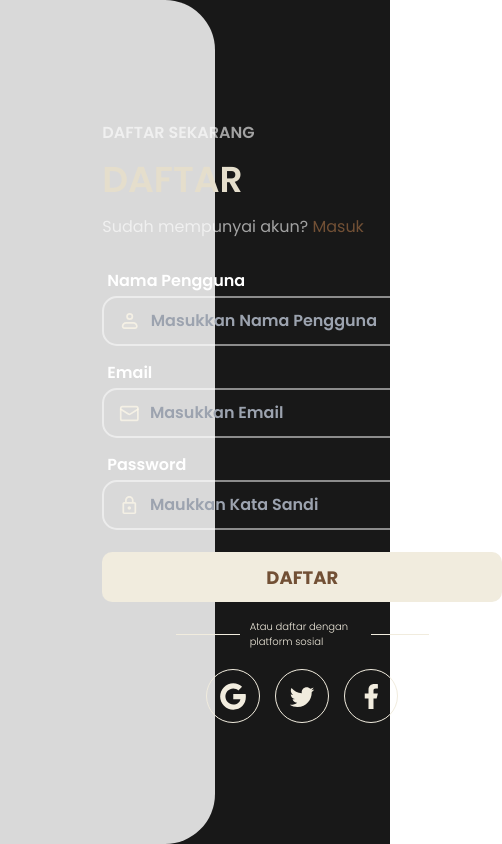
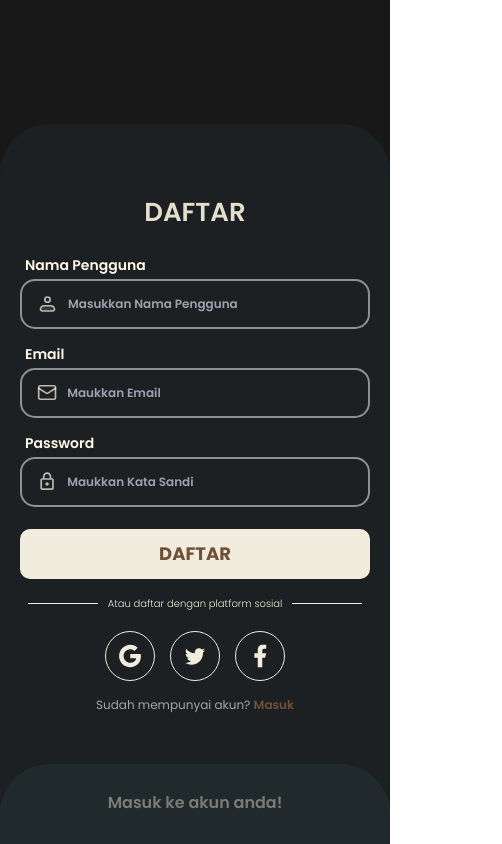
Before and after one commit to Fawwazalf/nusaculture, a Next.js app: page /register in a window 390 px wide. Shown: the whole page, 502 px wide, since content can reach past the window. Built offline with nearby package versions, Linux system fonts and the light colour scheme.

Commit message:
responsive login & register

```diff
--- a/src/app/login/page.jsx
+++ b/src/app/login/page.jsx
@@ -2,60 +2,69 @@ import Link from "next/link"
 
 const page = () => {
   return (
-    <div className="bg-[#181818] h-screen w-screen flex">
-        <div className="flex flex-col justify-center items-center w-[45%]">
-          <div className="w-[400px] mb-[30px]">
-            <p className="text-white/60 font-semibold">MULAI PERJALANAN ANDA</p>
-            <p className="font-semibold text-[36px] my-[8px] text-[#E5DECC]">MASUK</p>
-            <p className="text-white/60">Belum mempunyai akun? <Link href="/register" className="hover:text-[#c08d63] text-[#725035]">Daftar</Link></p>
+    <div className="bg-[#181818] h-screen w-screen relative flex flex-col justify-end lg:flex-row">
+        <div className="flex flex-col justify-center items-center absolute bg-[#20292C] lg:bg-transparent lg:relative w-full h-[640px] lg:h-screen lg:w-[45%] rounded-t-[50px] lg:rounded-none">
+          <div className="w-[400px] mb-[15px] lg:mb-[30px]">
+            <p className="text-white/60 font-semibold hidden lg:block">MASUK SEKARANG</p>
+            <p className="font-semibold text-[26px] md:text-[36px] my-[8px] text-[#E5DECC] text-center lg:text-start">MASUK</p>
+            <p className="text-white/60 hidden lg:block">Belum mempunyai akun? <Link href="/register" className="hover:text-[#c08d63] text-[#725035] font-semibold">Daftar</Link></p>
           </div>
-            <form className="flex flex-col w-[400px]">
-                <label for="name" className="text-white ml-[5px] mb-[3px] font-semibold">Nama Pengguna</label>
+            <form className="flex flex-col w-[350px] md:w-[400px]">
+                <label for="name" className="text-[#FFF9E9] text-[14px] md:text-[16px] ml-[5px] mb-[3px] font-semibold">Nama Pengguna</label>
                 <div className="flex w-full h-[50px] items-center border-2 border-white/50 rounded-[15px]">
                   <svg xmlns="http://www.w3.org/2000/svg" width="25" height="26" viewBox="0 0 25 26" fill="none" className="ml-[15px]">
                     <path opacity="0.16" d="M4.16667 19.2499C4.16667 18.1448 4.60566 17.085 5.38706 16.3036C6.16846 15.5222 7.22827 15.0833 8.33334 15.0833H16.6667C17.7717 15.0833 18.8315 15.5222 19.6129 16.3036C20.3944 17.085 20.8333 18.1448 20.8333 19.2499C20.8333 19.8025 20.6138 20.3324 20.2231 20.7231C19.8324 21.1138 19.3025 21.3333 18.75 21.3333H6.25001C5.69747 21.3333 5.16757 21.1138 4.77687 20.7231C4.38617 20.3324 4.16667 19.8025 4.16667 19.2499Z" fill="#FFF9E9" fill-opacity="0.7"/>
                     <path d="M4.16667 19.2499C4.16667 18.1448 4.60566 17.085 5.38706 16.3036C6.16846 15.5222 7.22827 15.0833 8.33334 15.0833H16.6667C17.7717 15.0833 18.8315 15.5222 19.6129 16.3036C20.3944 17.085 20.8333 18.1448 20.8333 19.2499C20.8333 19.8025 20.6138 20.3324 20.2231 20.7231C19.8324 21.1138 19.3025 21.3333 18.75 21.3333H6.25001C5.69747 21.3333 5.16757 21.1138 4.77687 20.7231C4.38617 20.3324 4.16667 19.8025 4.16667 19.2499Z" stroke="#FFF9E9" stroke-opacity="0.7" stroke-width="2" stroke-linejoin="round"/>
                     <path d="M12.5 10.9166C14.2259 10.9166 15.625 9.51752 15.625 7.79163C15.625 6.06574 14.2259 4.66663 12.5 4.66663C10.7741 4.66663 9.375 6.06574 9.375 7.79163C9.375 9.51752 10.7741 10.9166 12.5 10.9166Z" stroke="#FFF9E9" stroke-opacity="0.7" stroke-width="2"/>
                   </svg>
-                  <input type="text" id="name" name="name" placeholder="Masukkan Nama Pengguna" className="bg-transparent w-full mx-[10px] focus:outline-none focus:text-white font-semibold " required/>
+                  <input type="text" id="name" name="name" placeholder="Masukkan Nama Pengguna" className="bg-transparent w-full mx-[10px] focus:outline-none focus:text-white text-[12px] md:text-[14px] font-semibold " required/>
                 </div>
 
-                <label for="password" className="text-white ml-[5px] mb-[3px] mt-[15px] font-semibold">Password</label>
+                <label for="password" className="text-[#FFF9E9] text-[14px] md:text-[16px] ml-[5px] mb-[3px] mt-[15px] font-semibold">Password</label>
                 <div className="flex w-full h-[50px] items-center border-2 border-white/50 rounded-[15px]">
                   <svg xmlns="http://www.w3.org/2000/svg" width="24" height="25" viewBox="0 0 24 25" fill="none" className="ml-[15px]">
                     <path d="M12 17.5C11.4696 17.5 10.9609 17.2893 10.5858 16.9142C10.2107 16.5391 10 16.0304 10 15.5C10 14.39 10.89 13.5 12 13.5C12.5304 13.5 13.0391 13.7107 13.4142 14.0858C13.7893 14.4609 14 14.9696 14 15.5C14 16.0304 13.7893 16.5391 13.4142 16.9142C13.0391 17.2893 12.5304 17.5 12 17.5ZM18 20.5V10.5H6V20.5H18ZM18 8.5C18.5304 8.5 19.0391 8.71071 19.4142 9.08579C19.7893 9.46086 20 9.96957 20 10.5V20.5C20 21.0304 19.7893 21.5391 19.4142 21.9142C19.0391 22.2893 18.5304 22.5 18 22.5H6C5.46957 22.5 4.96086 22.2893 4.58579 21.9142C4.21071 21.5391 4 21.0304 4 20.5V10.5C4 9.39 4.89 8.5 6 8.5H7V6.5C7 5.17392 7.52678 3.90215 8.46447 2.96447C9.40215 2.02678 10.6739 1.5 12 1.5C12.6566 1.5 13.3068 1.62933 13.9134 1.8806C14.52 2.13188 15.0712 2.50017 15.5355 2.96447C15.9998 3.42876 16.3681 3.97995 16.6194 4.58658C16.8707 5.19321 17 5.84339 17 6.5V8.5H18ZM12 3.5C11.2043 3.5 10.4413 3.81607 9.87868 4.37868C9.31607 4.94129 9 5.70435 9 6.5V8.5H15V6.5C15 5.70435 14.6839 4.94129 14.1213 4.37868C13.5587 3.81607 12.7956 3.5 12 3.5Z" fill="#FFF9E9" fill-opacity="0.7"/>
                   </svg>
-                  <input type="password" id="password" name="password" placeholder="Maukkan Kata Sandi" className="bg-transparent w-full mx-[10px] focus:outline-none focus:text-white font-semibold " required/>
+                  <input type="password" id="password" name="password" placeholder="Maukkan Kata Sandi" className="bg-transparent w-full mx-[10px] focus:outline-none focus:text-white text-[12px] md:text-[14px] font-semibold " required/>
                 </div>
 
-                <button type="submit" className="w-full bg-[#F1ECDE] rounded-[10px] h-[50px] text-[18px] font-bold text-[#725035] mt-[22px]">DAFTAR</button>
+                <button type="submit" className="w-full bg-[#F1ECDE] rounded-[10px] h-[50px] text-[18px] font-bold text-[#725035] mt-[22px]">MASUK</button>
             </form>
 
             <div className="flex items-center mt-[17px]">
-              <div className="w-[100px] h-[1px] bg-[#F1ECDE]"></div>
-              <p className="text-[#F1ECDE] font-light text-[10px] mx-[10px]">Atau daftar dengan platform sosial</p>
-              <div className="w-[90px] h-[1px] bg-[#F1ECDE]"></div>
+              <div className="w-[70px] md:w-[100px] h-[1px] bg-[#F1ECDE]"></div>
+              <p className="text-[#F1ECDE] font-light text-[10px] mx-[10px]">Atau masuk dengan platform sosial</p>
+              <div className="w-[70px] md:w-[90px] h-[1px] bg-[#F1ECDE]"></div>
             </div>
 
             <div className="flex mt-[20px]">
-              <div className="w-[54px] h-[54px] flex justify-center items-center border-[1px] border-[#F1ECDE] rounded-full cursor-pointer">
-                <svg xmlns="http://www.w3.org/2000/svg" width="32" height="33" viewBox="0 0 32 33" fill="none">
+              <div className="w-[50px] h-[50px] md:w-[54px] md:h-[54px] flex justify-center items-center border-[1px] border-[#F1ECDE] rounded-full cursor-pointer">
+                <div className="w-[28px] h-[28px] md:w-[32px] md:h-[32px]">
+                  <svg xmlns="http://www.w3.org/2000/svg" width="100%" height="100%" viewBox="0 0 32 33" fill="none">
                     <path d="M28.608 14.0386C28.772 14.9173 28.8613 15.836 28.8613 16.7946C28.8613 24.2933 23.8427 29.6253 16.2627 29.6253C14.5389 29.6258 12.8319 29.2867 11.2392 28.6273C9.64652 27.9678 8.19938 27.0011 6.98048 25.7821C5.76157 24.5632 4.79479 23.1161 4.13537 21.5234C3.47594 19.9308 3.1368 18.2238 3.13733 16.5C3.1368 14.7762 3.47594 13.0692 4.13537 11.4765C4.79479 9.88382 5.76157 8.43669 6.98048 7.21778C8.19938 5.99888 9.64652 5.03209 11.2392 4.37267C12.8319 3.71325 14.5389 3.37411 16.2627 3.37463C19.8067 3.37463 22.768 4.67863 25.04 6.79597L21.34 10.496V10.4866C19.9627 9.17463 18.2147 8.5013 16.2627 8.5013C11.932 8.5013 8.412 12.16 8.412 16.492C8.412 20.8226 11.932 24.4906 16.2627 24.4906C20.192 24.4906 22.8667 22.2426 23.416 19.1573H16.2627V14.0386H28.6093H28.608Z" fill="#F1ECDE"/>
                   </svg>
                 </div>
-              <div className="w-[54px] h-[54px] flex justify-center items-center border-[1px] border-[#F1ECDE] rounded-full mx-[15px] cursor-pointer">
-                <svg xmlns="http://www.w3.org/2000/svg" width="28" height="29" viewBox="0 0 28 29" fill="none">
+              </div>
+              <div className="w-[50px] h-[50px] md:w-[54px] md:h-[54px] flex justify-center items-center border-[1px] border-[#F1ECDE] rounded-full mx-[15px] cursor-pointer">
+                <div className="w-[24px] h-[24px] md:w-[28px] md:h-[28px]">
+                  <svg xmlns="http://www.w3.org/2000/svg" width="100%" height="100%" viewBox="0 0 28 29" fill="none">
                     <path d="M26.2033 7.49996C25.305 7.90829 24.3367 8.17663 23.3333 8.30496C24.36 7.68663 25.1533 6.70663 25.5267 5.52829C24.5583 6.11163 23.485 6.51996 22.3533 6.75329C21.4317 5.74996 20.1367 5.16663 18.6667 5.16663C15.925 5.16663 13.685 7.40663 13.685 10.1716C13.685 10.5683 13.7317 10.9533 13.8133 11.315C9.66 11.105 5.96167 9.10996 3.5 6.08829C3.06834 6.82329 2.82334 7.68663 2.82334 8.59663C2.82334 10.335 3.69834 11.875 5.05167 12.75C4.22334 12.75 3.45334 12.5166 2.77667 12.1666V12.2016C2.77667 14.6283 4.50334 16.6583 6.79 17.1133C6.05585 17.3142 5.28511 17.3422 4.53834 17.195C4.85521 18.1895 5.4758 19.0598 6.31286 19.6834C7.14991 20.307 8.16136 20.6526 9.205 20.6716C7.4359 22.0721 5.243 22.8292 2.98667 22.8183C2.59 22.8183 2.19334 22.795 1.79667 22.7483C4.01334 24.1716 6.65 25 9.47334 25C18.6667 25 23.7183 17.37 23.7183 10.755C23.7183 10.5333 23.7183 10.3233 23.7067 10.1016C24.6867 9.40163 25.5267 8.51496 26.2033 7.49996Z" fill="#F1ECDE"/>
                   </svg>
                 </div>
-              <div className="w-[54px] h-[54px] flex justify-center items-center border-[1px] border-[#F1ECDE] rounded-full cursor-pointer">
-                <svg xmlns="http://www.w3.org/2000/svg" width="30" height="31" viewBox="0 0 30 31" fill="none">
+              </div>
+              <div className="w-[50px] h-[50px] md:w-[54px] md:h-[54px] flex justify-center items-center border-[1px] border-[#F1ECDE] rounded-full cursor-pointer">
+                <div className="w-[28px] h-[28px] md:w-[30px] md:h-[30px]">
+                  <svg xmlns="http://www.w3.org/2000/svg" width="100%" height="100%" viewBox="0 0 30 31" fill="none">
                     <path d="M17.5 17.375H20.625L21.875 12.375H17.5V9.875C17.5 8.5875 17.5 7.375 20 7.375H21.875V3.175C21.4675 3.12125 19.9287 3 18.3037 3C14.91 3 12.5 5.07125 12.5 8.875V12.375H8.75V17.375H12.5V28H17.5V17.375Z" fill="#F1ECDE"/>
                   </svg>
                 </div>
               </div>
             </div>
-        <div className="w-[55%] h-full bg-[#D9D9D9] rounded-l-[50px]"></div>
+            <p className="text-white/60 text-[12px] mt-[15px] lg:hidden">Belum mempunyai akun? <Link href="/register" className="hover:text-[#c08d63] text-[#725035] font-semibold">Daftar</Link></p>
+        </div>
+        <div className="w-full h-[720px] lg:w-[55%] lg:h-screen bg-[#20292C]/50 rounded-t-[50px] lg:rounded-l-[50px] lg:rounded-tr-none">
+          <Link href="/register"><p className="text-[#FFF9E966]/40 font-semibold text-center mt-[27px] lg:hidden">Daftarkan akun anda!</p></Link>
+        </div>
     </div>
   )
 }
--- a/src/app/register/page.jsx
+++ b/src/app/register/page.jsx
@@ -2,68 +2,77 @@ import Link from "next/link"
 
 const page = () => {
   return (
-    <div className="bg-[#181818] h-screen w-screen flex">
-        <div className="w-[55%] h-full bg-[#D9D9D9] rounded-r-[50px]"></div>
-        <div className="flex flex-col justify-center items-center w-[45%]">
-          <div className="w-[400px] mb-[30px]">
-            <p className="text-white/60 font-semibold">DAFTAR SEKARANG</p>
-            <p className="font-semibold text-[36px] my-[8px] text-[#E5DECC]">DAFTAR</p>
-            <p className="text-white/60">Sudah mempunyai akun? <Link href="/login" className="hover:text-[#c08d63] text-[#725035]"> Masuk</Link></p>
+    <div className="bg-[#181818] h-screen w-screen relative flex flex-col justify-end lg:flex-row">
+        <div className="w-full h-[80px] lg:w-[55%] lg:h-screen bg-[#20292C] rounded-t-[50px] lg:rounded-r-[50px] lg:rounded-tl-none absolute lg:relative">
+          <Link href="/login"><p className="text-[#FFF9E966]/40 font-semibold text-center mt-[27px] lg:hidden">Masuk ke akun anda!</p></Link>
         </div>
-            <form className="flex flex-col w-[400px]">
-                <label for="name" className="text-white ml-[5px] mb-[3px] font-semibold">Nama Pengguna</label>
+        <div className="flex flex-col justify-center items-center bg-[#20292C]/50 lg:bg-transparent w-full h-[720px] lg:h-screen lg:w-[45%] rounded-t-[50px] lg:rounded-none">
+          <div className="w-[400px] mb-[15px] lg:mb-[30px]">
+            <p className="text-white/60 font-semibold hidden lg:block">MULAI PERJALANAN ANDA</p>
+            <p className="font-semibold text-[26px] md:text-[36px] my-[8px] text-[#E5DECC] text-center lg:text-start">DAFTAR</p>
+            <p className="text-white/60 hidden lg:block">Sudah mempunyai akun? <Link href="/login" className="hover:text-[#c08d63] text-[#725035] font-semibold">Masuk</Link></p>
+          </div>
+            <form className="flex flex-col w-[350px] md:w-[400px]">
+                <label for="name" className="text-[#FFF9E9] text-[14px] md:text-[16px] ml-[5px] mb-[3px] font-semibold">Nama Pengguna</label>
                 <div className="flex w-full h-[50px] items-center border-2 border-white/50 rounded-[15px]">
                   <svg xmlns="http://www.w3.org/2000/svg" width="25" height="26" viewBox="0 0 25 26" fill="none" className="ml-[15px]">
                     <path opacity="0.16" d="M4.16667 19.2499C4.16667 18.1448 4.60566 17.085 5.38706 16.3036C6.16846 15.5222 7.22827 15.0833 8.33334 15.0833H16.6667C17.7717 15.0833 18.8315 15.5222 19.6129 16.3036C20.3944 17.085 20.8333 18.1448 20.8333 19.2499C20.8333 19.8025 20.6138 20.3324 20.2231 20.7231C19.8324 21.1138 19.3025 21.3333 18.75 21.3333H6.25001C5.69747 21.3333 5.16757 21.1138 4.77687 20.7231C4.38617 20.3324 4.16667 19.8025 4.16667 19.2499Z" fill="#FFF9E9" fill-opacity="0.7"/>
                     <path d="M4.16667 19.2499C4.16667 18.1448 4.60566 17.085 5.38706 16.3036C6.16846 15.5222 7.22827 15.0833 8.33334 15.0833H16.6667C17.7717 15.0833 18.8315 15.5222 19.6129 16.3036C20.3944 17.085 20.8333 18.1448 20.8333 19.2499C20.8333 19.8025 20.6138 20.3324 20.2231 20.7231C19.8324 21.1138 19.3025 21.3333 18.75 21.3333H6.25001C5.69747 21.3333 5.16757 21.1138 4.77687 20.7231C4.38617 20.3324 4.16667 19.8025 4.16667 19.2499Z" stroke="#FFF9E9" stroke-opacity="0.7" stroke-width="2" stroke-linejoin="round"/>
                     <path d="M12.5 10.9166C14.2259 10.9166 15.625 9.51752 15.625 7.79163C15.625 6.06574 14.2259 4.66663 12.5 4.66663C10.7741 4.66663 9.375 6.06574 9.375 7.79163C9.375 9.51752 10.7741 10.9166 12.5 10.9166Z" stroke="#FFF9E9" stroke-opacity="0.7" stroke-width="2"/>
                   </svg>
-                  <input type="text" id="name" name="name" placeholder="Masukkan Nama Pengguna" className="bg-transparent w-full mx-[10px] focus:outline-none focus:text-white font-semibold " required/>
+                  <input type="text" id="name" name="name" placeholder="Masukkan Nama Pengguna" className="bg-transparent w-full mx-[10px] focus:outline-none focus:text-white text-[12px] md:text-[14px] font-semibold " required/>
                 </div>
 
-                <label for="email" className="text-white ml-[5px] mb-[3px] mt-[15px] font-semibold">Email</label>
+                <label for="password" className="text-[#FFF9E9] text-[14px] md:text-[16px] ml-[5px] mb-[3px] mt-[15px] font-semibold">Email</label>
                 <div className="flex w-full h-[50px] items-center border-2 border-white/50 rounded-[15px]">
                   <svg xmlns="http://www.w3.org/2000/svg" width="24" height="25" viewBox="0 0 24 25" fill="none" className="ml-[15px]">
                     <path d="M20 4.5H4C2.89543 4.5 2 5.39543 2 6.5V18.5C2 19.6046 2.89543 20.5 4 20.5H20C21.1046 20.5 22 19.6046 22 18.5V6.5C22 5.39543 21.1046 4.5 20 4.5Z" stroke="#FFF9E9" stroke-opacity="0.7" stroke-width="2" stroke-linecap="round" stroke-linejoin="round"/>
                     <path d="M22 7.5L13.03 13.2C12.7213 13.3934 12.3643 13.496 12 13.496C11.6357 13.496 11.2787 13.3934 10.97 13.2L2 7.5" stroke="#FFF9E9" stroke-opacity="0.7" stroke-width="2" stroke-linecap="round" stroke-linejoin="round"/>
                   </svg>
-                  <input type="email" id="email" name="email" placeholder="Masukkan Email" className="bg-transparent w-full mx-[10px] focus:outline-none focus:text-white font-semibold " required/>
+                  <input type="email" id="email" name="email" placeholder="Maukkan Email" className="bg-transparent w-full mx-[10px] focus:outline-none focus:text-white text-[12px] md:text-[14px] font-semibold " required/>
                 </div>
 
-                <label for="password" className="text-white ml-[5px] mb-[3px] mt-[15px] font-semibold">Password</label>
+                <label for="password" className="text-[#FFF9E9] text-[14px] md:text-[16px] ml-[5px] mb-[3px] mt-[15px] font-semibold">Password</label>
                 <div className="flex w-full h-[50px] items-center border-2 border-white/50 rounded-[15px]">
                   <svg xmlns="http://www.w3.org/2000/svg" width="24" height="25" viewBox="0 0 24 25" fill="none" className="ml-[15px]">
                     <path d="M12 17.5C11.4696 17.5 10.9609 17.2893 10.5858 16.9142C10.2107 16.5391 10 16.0304 10 15.5C10 14.39 10.89 13.5 12 13.5C12.5304 13.5 13.0391 13.7107 13.4142 14.0858C13.7893 14.4609 14 14.9696 14 15.5C14 16.0304 13.7893 16.5391 13.4142 16.9142C13.0391 17.2893 12.5304 17.5 12 17.5ZM18 20.5V10.5H6V20.5H18ZM18 8.5C18.5304 8.5 19.0391 8.71071 19.4142 9.08579C19.7893 9.46086 20 9.96957 20 10.5V20.5C20 21.0304 19.7893 21.5391 19.4142 21.9142C19.0391 22.2893 18.5304 22.5 18 22.5H6C5.46957 22.5 4.96086 22.2893 4.58579 21.9142C4.21071 21.5391 4 21.0304 4 20.5V10.5C4 9.39 4.89 8.5 6 8.5H7V6.5C7 5.17392 7.52678 3.90215 8.46447 2.96447C9.40215 2.02678 10.6739 1.5 12 1.5C12.6566 1.5 13.3068 1.62933 13.9134 1.8806C14.52 2.13188 15.0712 2.50017 15.5355 2.96447C15.9998 3.42876 16.3681 3.97995 16.6194 4.58658C16.8707 5.19321 17 5.84339 17 6.5V8.5H18ZM12 3.5C11.2043 3.5 10.4413 3.81607 9.87868 4.37868C9.31607 4.94129 9 5.70435 9 6.5V8.5H15V6.5C15 5.70435 14.6839 4.94129 14.1213 4.37868C13.5587 3.81607 12.7956 3.5 12 3.5Z" fill="#FFF9E9" fill-opacity="0.7"/>
                   </svg>
-                  <input type="password" id="password" name="password" placeholder="Maukkan Kata Sandi" className="bg-transparent w-full mx-[10px] focus:outline-none focus:text-white font-semibold " required/>
+                  <input type="password" id="password" name="password" placeholder="Maukkan Kata Sandi" className="bg-transparent w-full mx-[10px] focus:outline-none focus:text-white text-[12px] md:text-[14px] font-semibold " required/>
                 </div>
 
                 <button type="submit" className="w-full bg-[#F1ECDE] rounded-[10px] h-[50px] text-[18px] font-bold text-[#725035] mt-[22px]">DAFTAR</button>
             </form>
 
             <div className="flex items-center mt-[17px]">
-              <div className="w-[100px] h-[1px] bg-[#F1ECDE]"></div>
+              <div className="w-[70px] md:w-[100px] h-[1px] bg-[#F1ECDE]"></div>
               <p className="text-[#F1ECDE] font-light text-[10px] mx-[10px]">Atau daftar dengan platform sosial</p>
-              <div className="w-[90px] h-[1px] bg-[#F1ECDE]"></div>
+              <div className="w-[70px] md:w-[90px] h-[1px] bg-[#F1ECDE]"></div>
             </div>
 
             <div className="flex mt-[20px]">
-              <div className="w-[54px] h-[54px] flex justify-center items-center border-[1px] border-[#F1ECDE] rounded-full cursor-pointer">
-                <svg xmlns="http://www.w3.org/2000/svg" width="32" height="33" viewBox="0 0 32 33" fill="none">
+              <div className="w-[50px] h-[50px] md:w-[54px] md:h-[54px] flex justify-center items-center border-[1px] border-[#F1ECDE] rounded-full cursor-pointer">
+                <div className="w-[28px] h-[28px] md:w-[32px] md:h-[32px]">
+                  <svg xmlns="http://www.w3.org/2000/svg" width="100%" height="100%" viewBox="0 0 32 33" fill="none">
                     <path d="M28.608 14.0386C28.772 14.9173 28.8613 15.836 28.8613 16.7946C28.8613 24.2933 23.8427 29.6253 16.2627 29.6253C14.5389 29.6258 12.8319 29.2867 11.2392 28.6273C9.64652 27.9678 8.19938 27.0011 6.98048 25.7821C5.76157 24.5632 4.79479 23.1161 4.13537 21.5234C3.47594 19.9308 3.1368 18.2238 3.13733 16.5C3.1368 14.7762 3.47594 13.0692 4.13537 11.4765C4.79479 9.88382 5.76157 8.43669 6.98048 7.21778C8.19938 5.99888 9.64652 5.03209 11.2392 4.37267C12.8319 3.71325 14.5389 3.37411 16.2627 3.37463C19.8067 3.37463 22.768 4.67863 25.04 6.79597L21.34 10.496V10.4866C19.9627 9.17463 18.2147 8.5013 16.2627 8.5013C11.932 8.5013 8.412 12.16 8.412 16.492C8.412 20.8226 11.932 24.4906 16.2627 24.4906C20.192 24.4906 22.8667 22.2426 23.416 19.1573H16.2627V14.0386H28.6093H28.608Z" fill="#F1ECDE"/>
                   </svg>
                 </div>
-              <div className="w-[54px] h-[54px] flex justify-center items-center border-[1px] border-[#F1ECDE] rounded-full mx-[15px] cursor-pointer">
-                <svg xmlns="http://www.w3.org/2000/svg" width="28" height="29" viewBox="0 0 28 29" fill="none">
+              </div>
+              <div className="w-[50px] h-[50px] md:w-[54px] md:h-[54px] flex justify-center items-center border-[1px] border-[#F1ECDE] rounded-full mx-[15px] cursor-pointer">
+                <div className="w-[24px] h-[24px] md:w-[28px] md:h-[28px]">
+                  <svg xmlns="http://www.w3.org/2000/svg" width="100%" height="100%" viewBox="0 0 28 29" fill="none">
                     <path d="M26.2033 7.49996C25.305 7.90829 24.3367 8.17663 23.3333 8.30496C24.36 7.68663 25.1533 6.70663 25.5267 5.52829C24.5583 6.11163 23.485 6.51996 22.3533 6.75329C21.4317 5.74996 20.1367 5.16663 18.6667 5.16663C15.925 5.16663 13.685 7.40663 13.685 10.1716C13.685 10.5683 13.7317 10.9533 13.8133 11.315C9.66 11.105 5.96167 9.10996 3.5 6.08829C3.06834 6.82329 2.82334 7.68663 2.82334 8.59663C2.82334 10.335 3.69834 11.875 5.05167 12.75C4.22334 12.75 3.45334 12.5166 2.77667 12.1666V12.2016C2.77667 14.6283 4.50334 16.6583 6.79 17.1133C6.05585 17.3142 5.28511 17.3422 4.53834 17.195C4.85521 18.1895 5.4758 19.0598 6.31286 19.6834C7.14991 20.307 8.16136 20.6526 9.205 20.6716C7.4359 22.0721 5.243 22.8292 2.98667 22.8183C2.59 22.8183 2.19334 22.795 1.79667 22.7483C4.01334 24.1716 6.65 25 9.47334 25C18.6667 25 23.7183 17.37 23.7183 10.755C23.7183 10.5333 23.7183 10.3233 23.7067 10.1016C24.6867 9.40163 25.5267 8.51496 26.2033 7.49996Z" fill="#F1ECDE"/>
                   </svg>
                 </div>
-              <div className="w-[54px] h-[54px] flex justify-center items-center border-[1px] border-[#F1ECDE] rounded-full cursor-pointer">
-                <svg xmlns="http://www.w3.org/2000/svg" width="30" height="31" viewBox="0 0 30 31" fill="none">
+              </div>
+              <div className="w-[50px] h-[50px] md:w-[54px] md:h-[54px] flex justify-center items-center border-[1px] border-[#F1ECDE] rounded-full cursor-pointer">
+                <div className="w-[28px] h-[28px] md:w-[30px] md:h-[30px]">
+                  <svg xmlns="http://www.w3.org/2000/svg" width="100%" height="100%" viewBox="0 0 30 31" fill="none">
                     <path d="M17.5 17.375H20.625L21.875 12.375H17.5V9.875C17.5 8.5875 17.5 7.375 20 7.375H21.875V3.175C21.4675 3.12125 19.9287 3 18.3037 3C14.91 3 12.5 5.07125 12.5 8.875V12.375H8.75V17.375H12.5V28H17.5V17.375Z" fill="#F1ECDE"/>
                   </svg>
                 </div>
               </div>
+            </div>
+            <p className="text-white/60 text-[12px] mt-[15px] lg:hidden mb-[70px]">Sudah mempunyai akun? <Link href="/login" className="hover:text-[#c08d63] text-[#725035] font-semibold">Masuk</Link></p>
         </div>
     </div>
   )
```
Lines whose indentation alone changed are shown as unchanged.
